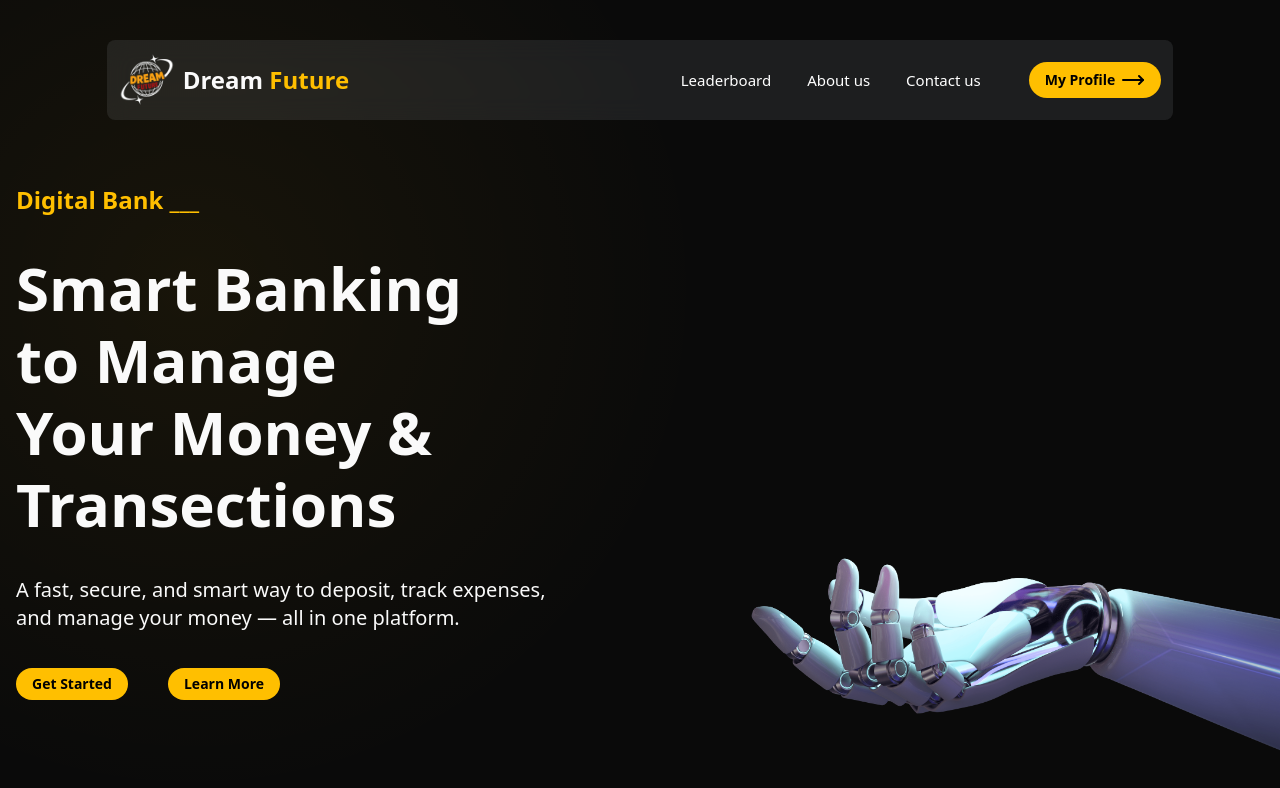
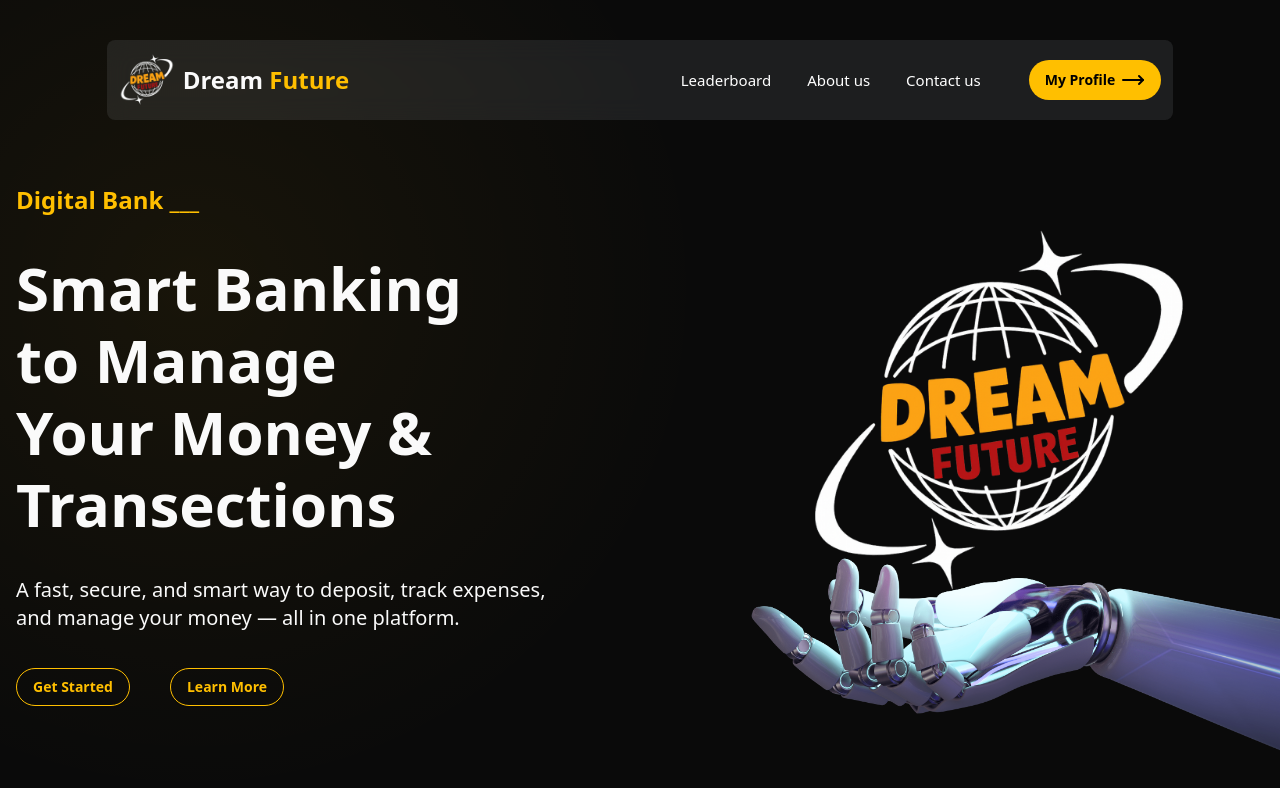
Before and after one commit to al-amin-2004/dream-team, a Next.js app: page /dream-future in a window 1280 px wide. Shown: the top 788 px of the page. Built offline with nearby package versions, Linux system fonts and the light colour scheme.

Commit message:
Hero almost complete

```diff
--- a/src/app/(branches)/dream-future/_components/sections/Hero.tsx
+++ b/src/app/(branches)/dream-future/_components/sections/Hero.tsx
@@ -19,20 +19,27 @@ const Hero = () => {
           </p>
 
           <div className="space-x-10">
-            <Button>Get Started</Button>
-            <Button>Learn More</Button>
+            <Button variant="outline">Get Started</Button>
+            <Button variant="outline">Learn More</Button>
           </div>
         </div>
 
         {/* Right Side of Hero Section */}
-        <div className="lg:flex-1/2 w-full flex flex-col items-center">
-          {/* <FormUid /> */}
+        <div className="lg:flex-1/2 w-full flex flex-col items-center justify-center">
+          <Image
+            src="/logos/dream-future-logo-white.png"
+            width={500}
+            height={500}
+            alt="robothand Image"
+            className="md:translate-x-16 w-[clamp(15rem,40vw,25rem)] md:hidden lg:block"
+          />
+
           <Image
             src="/robothand.png"
             width={1000}
-            height={1000}
+            height={500}
             alt="robothand Image"
-            className="absolute right-0 bottom-10 md:w-[clamp(20rem,50vw,55rem)]"
+            className="absolute right-0 bottom-10 lg:w-[clamp(20rem,50vw,55rem)]"
           />
         </div>
       </div>
--- a/src/app/(branches)/dream-future/_components/ui/Button.tsx
+++ b/src/app/(branches)/dream-future/_components/ui/Button.tsx
@@ -1,28 +1,42 @@
-import React, { MouseEventHandler, ReactNode } from "react";
+import React from "react";
+import { Slot } from "@radix-ui/react-slot";
 import { cn } from "@/lib/utils";
+import { cva, type VariantProps } from "class-variance-authority";
 
-interface ButtonProps {
-  className?: string;
-  children: ReactNode;
-  onClick?: MouseEventHandler<HTMLButtonElement>;
+const buttonVariants = cva(
+  "text-sm font-semibold text-nowrap px-4 py-1.5 md:py-2 rounded-full items-center inline-flex hover:translate-x-0.5 transition-all duration-300 ease-in-out cursor-pointer",
+  {
+    variants: {
+      variant: {
+        default: "text-black bg-primary hover:bg-primary/90",
+        outline:
+          "text-primary border-primary bg-trasparent border shadow-xs hover:bg-accent",
+      },
+    },
+    defaultVariants: {
+      variant: "default",
+    },
+  }
+);
+
+function Button({
+  className,
+  variant,
+  asChild = false,
+  ...props
+}: React.ComponentProps<"button"> &
+  VariantProps<typeof buttonVariants> & {
+    asChild?: boolean;
+  }) {
+  const Comp = asChild ? Slot : "button";
+
+  return (
+    <Comp
+      data-slot="button"
+      className={cn(buttonVariants({ variant, className }))}
+      {...props}
+    />
+  );
 }
 
-export const Button: React.FC<ButtonProps> = ({
-  children,
-  className,
-  onClick,
-  ...props
-}) => {
-  return (
-    <button
-      onClick={onClick}
-      className={cn(
-        "text-sm font-semibold text-nowrap text-black bg-primary hover:bg-[#E6AC00] px-4 py-1.5 rounded-full items-center inline-flex hover:translate-x-0.5 transition-all duration-300 ease-in-out cursor-pointer",
-        className
-      )}
-      {...props}
-    >
-      {children}
-    </button>
-  );
-};
+export { Button, buttonVariants };
--- a/src/styles/globals.css
+++ b/src/styles/globals.css
@@ -1,7 +1,6 @@
 @import "tailwindcss";
 @import "tw-animate-css";
 
-@custom-variant dark (&:is(.dark *));
 @custom-variant dark (&:is(.dark *));
 
 @theme inline {
```
